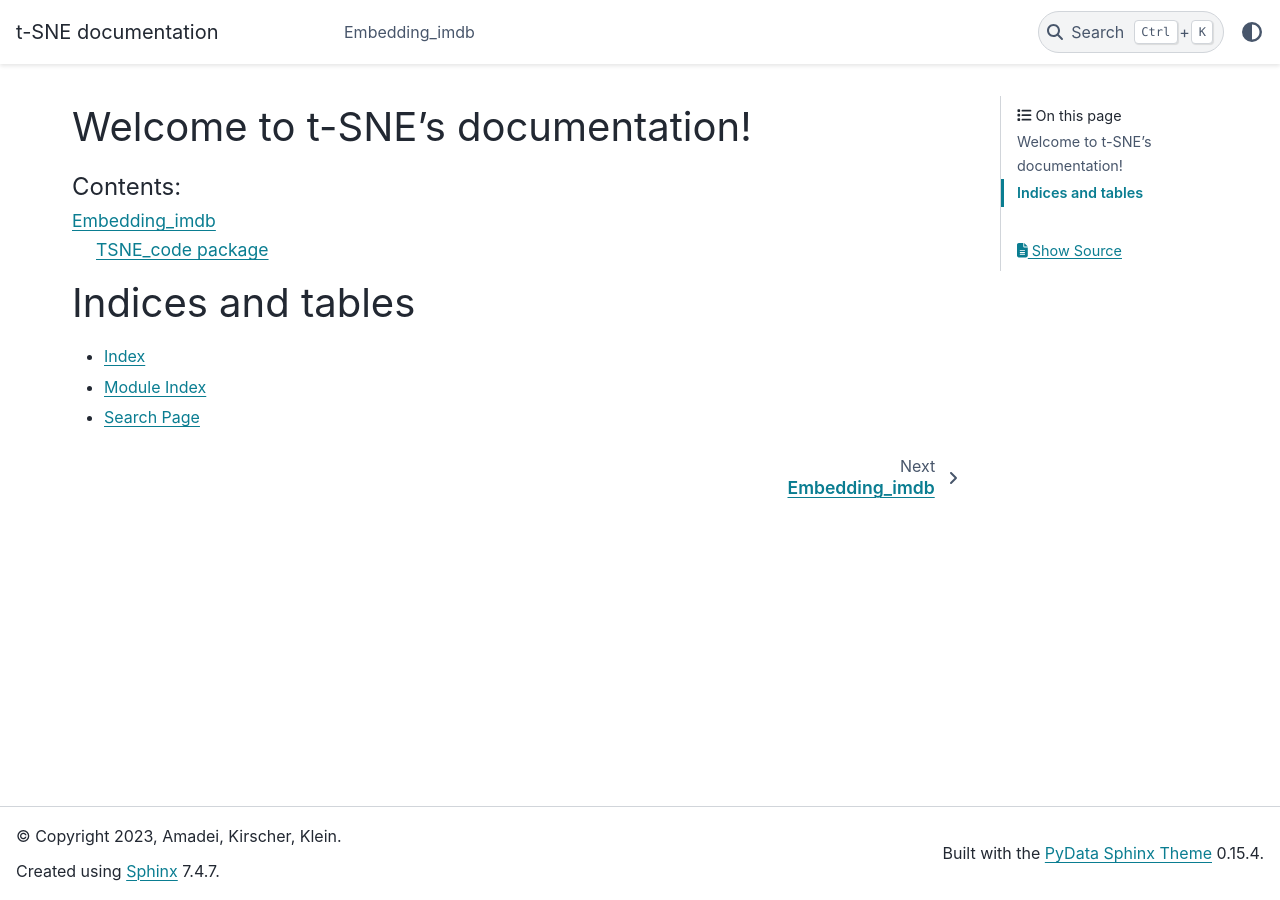
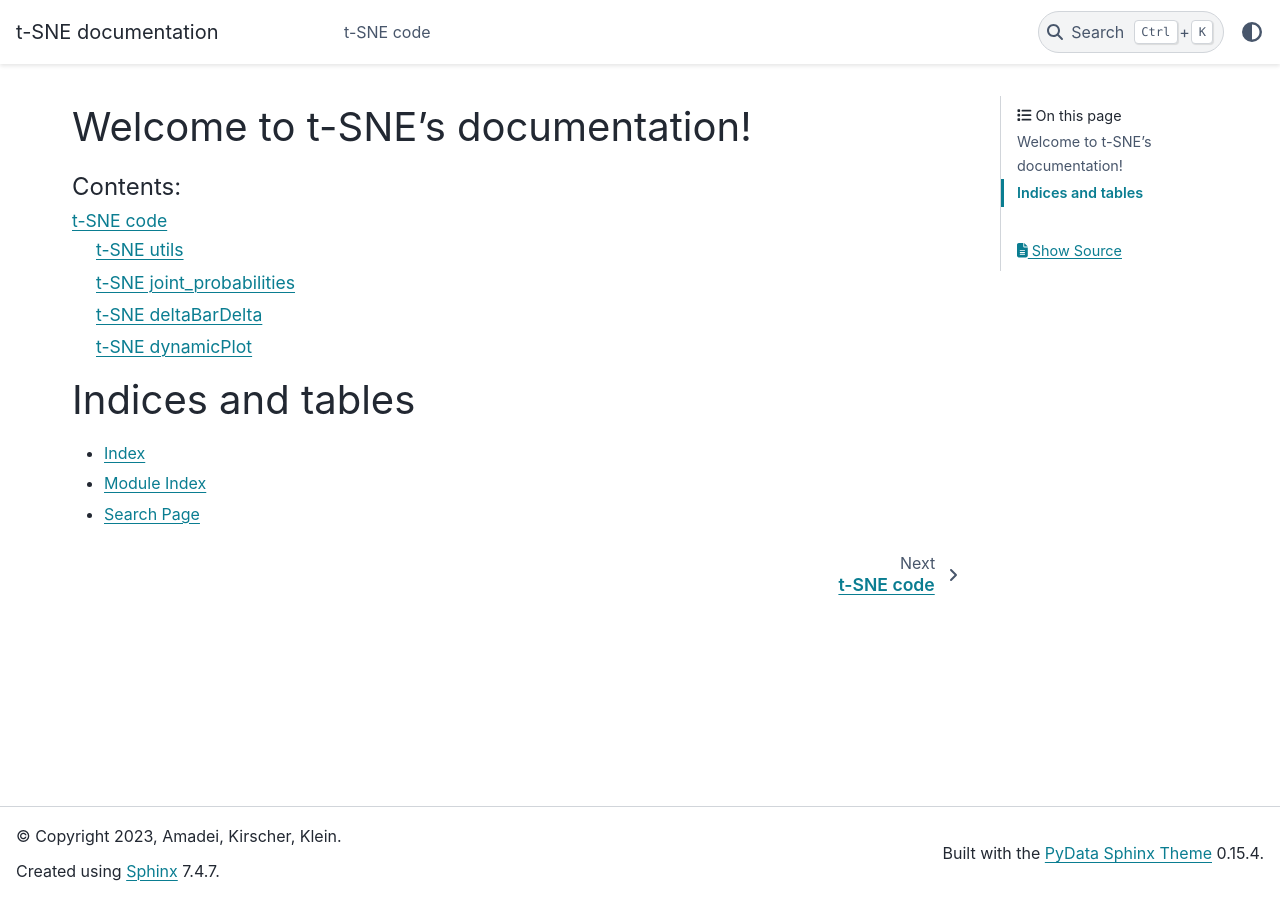
Before and after one commit to AntoineTSP/Advanced_ML, a Sphinx documentation site: the page built from Embedding_imdb/docs/index.rst, in a window 1280 px wide. Built offline with Sphinx 7.4.7 and the PyData theme 0.15.4, drawn with Linux system fonts in a browser that asks for light colours.

Commit message:
separating each csubmodule

```diff
--- /dev/null
+++ b/Embedding_imdb/docs/TSNE_dbd.rst
@@ -0,0 +1,10 @@
+t-SNE deltaBarDelta
+====================
+
+TSNE\_code.deltaBarDelta module
+-------------------------------
+
+.. automodule:: TSNE_code.deltaBarDelta
+   :members:
+   :undoc-members:
+   :show-inheritance:
--- /dev/null
+++ b/Embedding_imdb/docs/TSNE_plot.rst
@@ -0,0 +1,10 @@
+t-SNE dynamicPlot
+==================
+
+TSNE\_code.dynamicPlot module
+-----------------------------
+
+.. automodule:: TSNE_code.dynamicPlot
+   :members:
+   :undoc-members:
+   :show-inheritance:
--- /dev/null
+++ b/Embedding_imdb/docs/TSNE_prob.rst
@@ -0,0 +1,10 @@
+t-SNE joint_probabilities
+=========================
+
+TSNE\_code.joint\_probabilities module
+--------------------------------------
+
+.. automodule:: TSNE_code.joint_probabilities
+   :members:
+   :undoc-members:
+   :show-inheritance:
--- /dev/null
+++ b/Embedding_imdb/docs/TSNE_utils.rst
@@ -0,0 +1,10 @@
+t-SNE utils
+==============
+
+TSNE\_code.TSNE\_utils module
+-----------------------------
+
+.. automodule:: TSNE_code.TSNE_utils
+   :members:
+   :undoc-members:
+   :show-inheritance:
--- a/Embedding_imdb/docs/modules.rst
+++ b/Embedding_imdb/docs/modules.rst
@@ -1,7 +1,10 @@
-Embedding_imdb
+t-SNE code
 ==============
 
 .. toctree::
    :maxdepth: 4
 
-   TSNE_code
+   TSNE_utils
+   TSNE_prob
+   TSNE_dbd
+   TSNE_plot
```
Also changed, not shown: Embedding_imdb/docs/TSNE_code.rst (deleted, +0 -45 lines), 1 other file.
